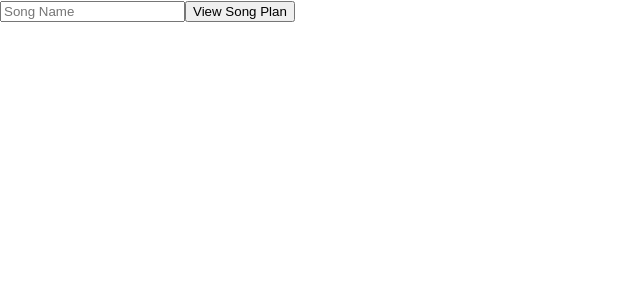
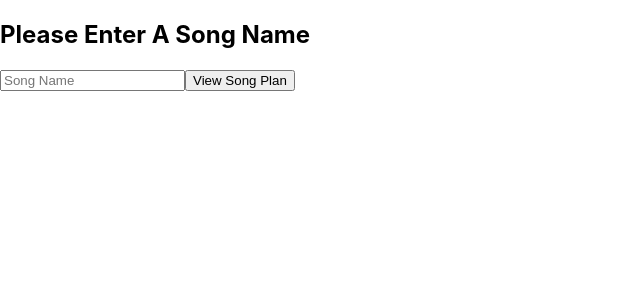
Before and after one commit to sebastianaclane/songplanner, a React (Create React App) app: page / in a window 1280 px wide. Shown: the top 300 px of the page, without its empty margins (0-640 px from the left). Built offline with nearby package versions, Linux system fonts and the light colour scheme.

Commit message:
Add Song Picker form title

```diff
--- a/src/components/SongPicker.js
+++ b/src/components/SongPicker.js
@@ -20,6 +20,7 @@ class SongPicker extends React.Component {
     render() {
         return (
             <form className="song-picker" onSubmit={this.goToSongPlan}>
+                <h2>Please Enter A Song Name</h2>
                 <input type="text" required placeholder="Song Name" ref={this.songInput} onChange={this.removeSpaces} />
                 <button type="submit">View Song Plan</button>
             </form>
```
